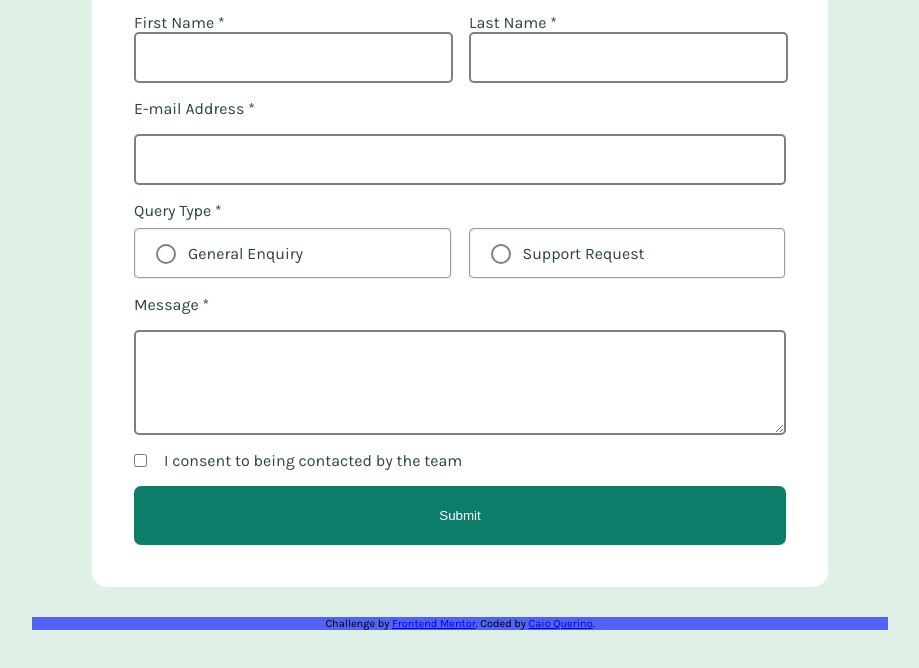
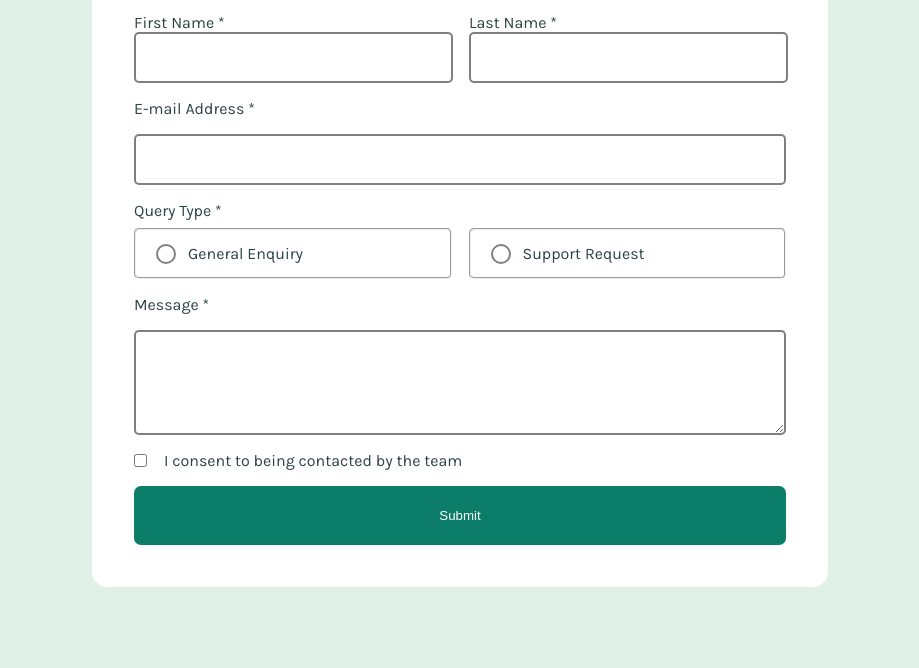
Before and after one commit to CaioQuerino/Contact-Us, a plain HTML site: page index.html in a window 1280 px wide. Shown: the part 112-780 px from the top of the page, without its empty margins (180-1099 px from the left). Drawn offline with Linux system fonts and the light colour scheme.

Commit message:
Arquivos enviados

```diff
--- a/assets/css/style.css
+++ b/assets/css/style.css
@@ -189,11 +189,6 @@ button:hover {
     accent-color: hsl(171, 83%, 14%);
 }
 
-footer{
-    background-color:hsl(234, 89%, 64%);
-    width: 100%;
-}
-.attribution { font-size: 11px; text-align: center; text-decoration: none;}
 
 
 @media (max-width: 395px) {
--- a/index.html
+++ b/index.html
@@ -47,12 +47,7 @@
             </form>
         </div>
 
-        <footer>
-            <div class="attribution">
-                Challenge by <a href="https://www.frontendmentor.io?ref=challenge" target="_blank">Frontend Mentor</a>.
-                Coded by <a href="https://www.frontendmentor.io/profile/CaioQuerino" target="_blank">Caio Querino</a>.
-            </div>
-          </footer>
+
     </section>
 
 </body>
```
